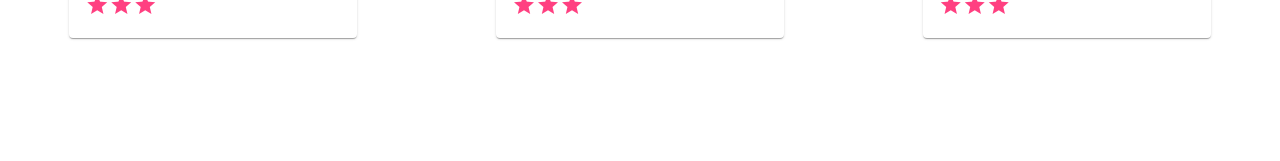
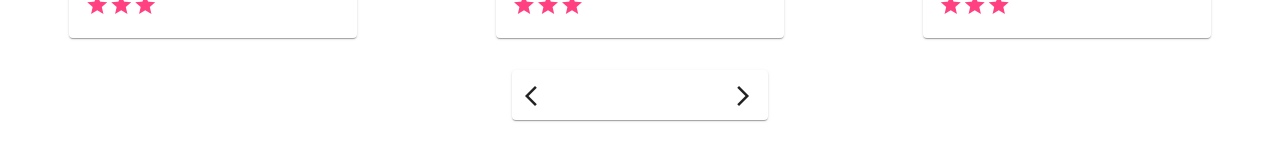
Before and after one commit to ThierryBeaulieu/Pratique_LOG2990, an Angular app in the folder client/: page /#/home in a window 1280 px wide. Both pictures are taken after a click on the button "Recettes HP". Shown: the part 403-564 px from the top of the page. Built offline with nearby package versions, Linux system fonts and the light colour scheme.

Commit message:
fix: adding a tool that will iterate through the images

```diff
--- a/client/src/app/app.module.ts
+++ b/client/src/app/app.module.ts
@@ -18,6 +18,7 @@ import { ForumPageComponent } from './pages/forum-page/forum-page.component';
 import { AdminPageComponent } from './pages/admin-page/admin-page.component';
 import { RecipeCardComponent } from './components/recipe-card/recipe-card.component';
 import { CarrouselMenuComponent } from './components/carrousel-menu/carrousel-menu.component';
+import { AdminToolBarComponent } from './components/admin-tool-bar/admin-tool-bar.component';
 
 /**
  * Main module that is used in main.ts.
@@ -40,6 +41,7 @@ import { CarrouselMenuComponent } from './components/carrousel-menu/carrousel-me
         AdminPageComponent,
         RecipeCardComponent,
         CarrouselMenuComponent,
+        AdminToolBarComponent,
     ],
     imports: [AppMaterialModule, AppRoutingModule, BrowserAnimationsModule, BrowserModule, FormsModule, HttpClientModule],
     providers: [],
--- /dev/null
+++ b/client/src/app/components/admin-tool-bar/admin-tool-bar.component.html
@@ -0,0 +1 @@
+<p>admin-tool-bar works!</p>
--- a/client/src/app/components/carrousel-menu/carrousel-menu.component.html
+++ b/client/src/app/components/carrousel-menu/carrousel-menu.component.html
@@ -1 +1,12 @@
-<p>carrousel-menu works!</p>
+<div class="carrousel-navigation-bar">
+    <mat-card class="mat-card-carrousel">
+        <div class="button-alignment">
+            <button mat-icon-button>
+                <span class="material-symbols-outlined"> arrow_back_ios </span>
+            </button>
+            <button mat-icon-button>
+                <span class="material-symbols-outlined"> arrow_forward_ios </span>
+            </button>
+        </div>
+    </mat-card>
+</div>
--- a/client/src/app/components/carrousel-menu/carrousel-menu.component.scss
+++ b/client/src/app/components/carrousel-menu/carrousel-menu.component.scss
@@ -0,0 +1,12 @@
+.carrousel-navigation-bar {
+    width: 20vw;
+}
+
+.button-alignment {
+    display: flex;
+    justify-content: space-between;
+}
+
+.mat-card-carrousel {
+    padding: 5px;
+}
--- a/client/src/app/pages/recipes-page/recipes-page.component.html
+++ b/client/src/app/pages/recipes-page/recipes-page.component.html
@@ -5,3 +5,7 @@
         <app-recipe-card [recipe]="recipe"></app-recipe-card>
     </div>
 </div>
+<div class="space-between-img-and-carrousel"></div>
+<div class="navigation-carrousel">
+    <app-carrousel-menu></app-carrousel-menu>
+</div>
--- a/client/src/app/pages/recipes-page/recipes-page.component.scss
+++ b/client/src/app/pages/recipes-page/recipes-page.component.scss
@@ -7,3 +7,12 @@
 .space-under-nav-bar {
     height: 4vh;
 }
+
+.space-between-img-and-carrousel {
+    height: 4vh;
+}
+
+.navigation-carrousel {
+    display: flex;
+    justify-content: center;
+}
--- a/client/src/index.html
+++ b/client/src/index.html
@@ -6,10 +6,18 @@
         <base href="/" />
         <meta name="viewport" content="width=device-width, initial-scale=1" />
         <link rel="icon" type="image/x-icon" href="favicon.ico" />
-            <link rel="preconnect" href="https://fonts.gstatic.com">
-        <link href="https://fonts.googleapis.com/css2?family=Roboto:wght@300;400;500&display=swap" rel="stylesheet">
-        <link href="https://fonts.googleapis.com/icon?family=Material+Icons" rel="stylesheet">
-</head>
+        <link rel="preconnect" href="https://fonts.gstatic.com" />
+        <link href="https://fonts.googleapis.com/css2?family=Roboto:wght@300;400;500&display=swap" rel="stylesheet" />
+        <link href="https://fonts.googleapis.com/icon?family=Material+Icons" rel="stylesheet" />
+        <link
+            rel="stylesheet"
+            href="https://fonts.googleapis.com/css2?family=Material+Symbols+Outlined:opsz,wght,FILL,GRAD@20..48,100..700,0..1,-50..200"
+        />
+        <link
+            rel="stylesheet"
+            href="https://fonts.googleapis.com/css2?family=Material+Symbols+Outlined:opsz,wght,FILL,GRAD@20..48,100..700,0..1,-50..200"
+        />
+    </head>
     <body class="mat-typography">
         <app-root></app-root>
     </body>
```
Also changed, not shown: client/src/app/components/admin-tool-bar/admin-tool-bar.component.ts (added, +8 -0 lines), client/src/app/components/admin-tool-bar/admin-tool-bar.component.scss (added), 1 other file (tests, documents, lock files or other folders).
